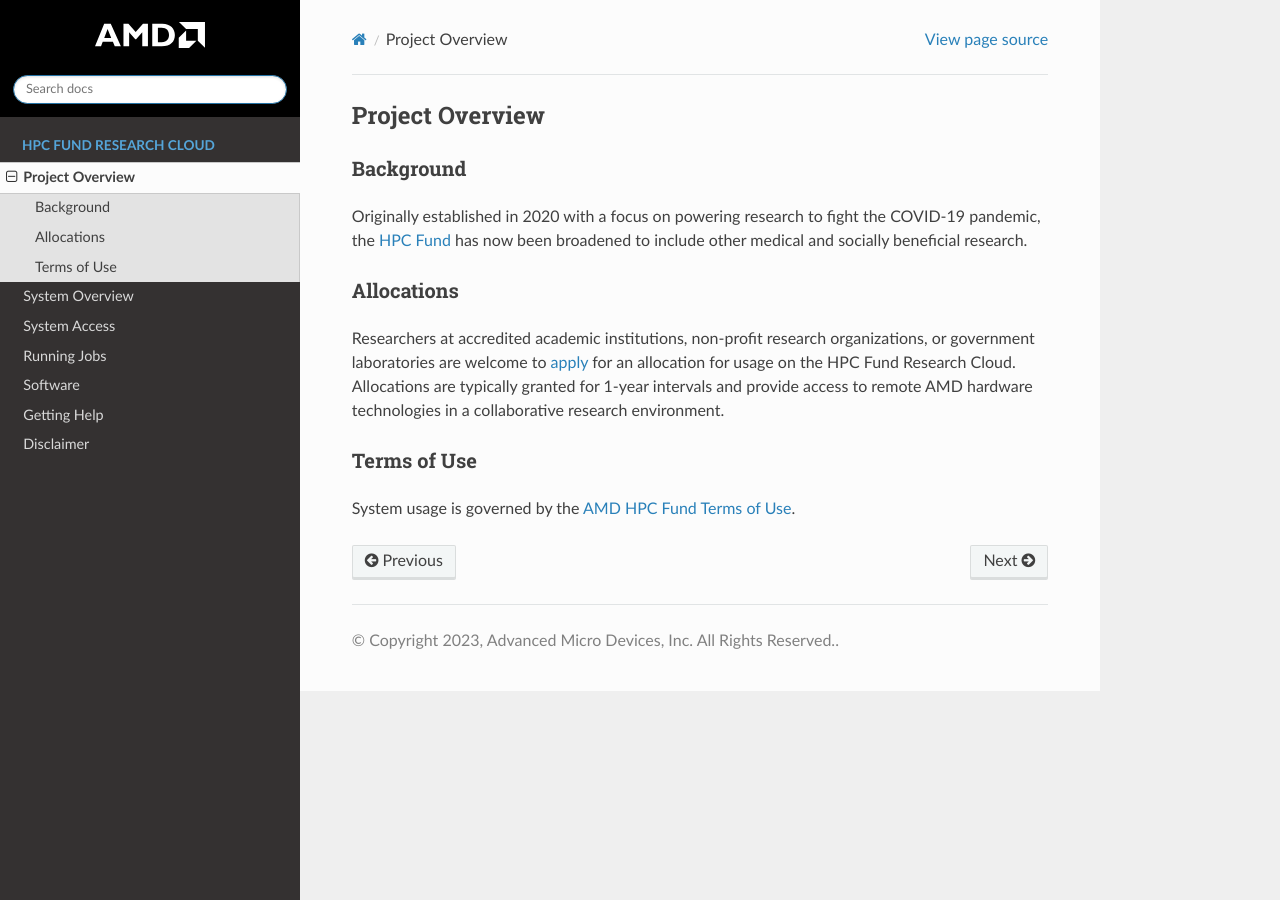
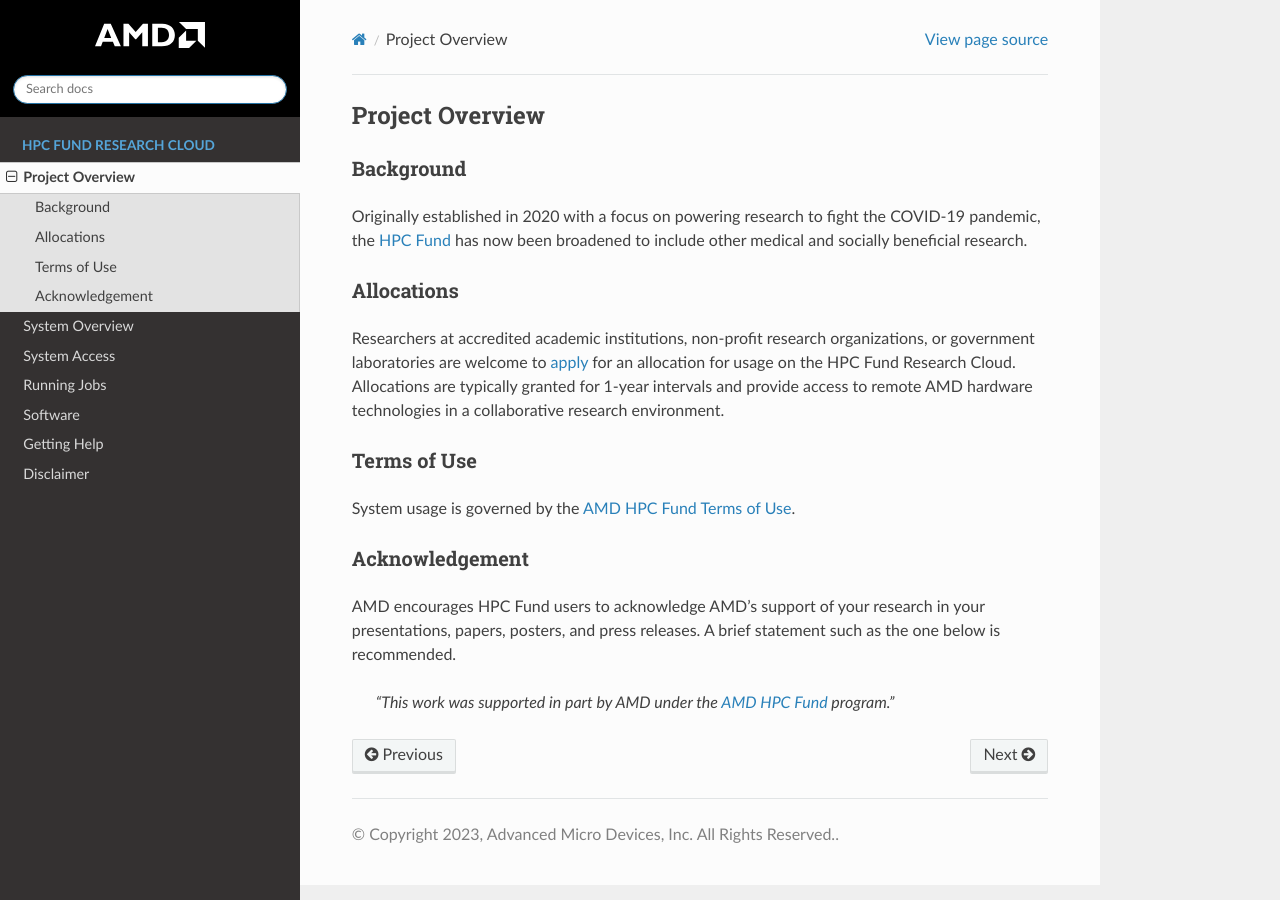
Before and after one commit to AMDResearch/hpcfund, a Sphinx documentation site: the page built from docs/introduction.md, in a window 1280 px wide. Built offline with Sphinx 7.4.7 and the Read the Docs theme 2.0.0, drawn with Linux system fonts in a browser that asks for light colours.

Commit message:
added acknowledgement for HPC Fund use

```diff
--- a/docs/introduction.md
+++ b/docs/introduction.md
@@ -18,3 +18,11 @@ provide access to remote AMD hardware technologies in a collaborative research e
 ## Terms of Use
 
 System usage is governed by the [AMD HPC Fund Terms of Use](https://www.amd.com/system/files/documents/hpc-fund-terms-of-use.pdf).
+
+## Acknowledgement
+
+AMD encourages HPC Fund users to acknowledge AMD's support of your research in
+your presentations, papers, posters, and press releases. A brief statement such
+as the one below is recommended.
+
+> *"This work was supported in part by AMD under the [AMD HPC Fund](https://www.amd.com/en/corporate/hpc-fund) program."*
```
